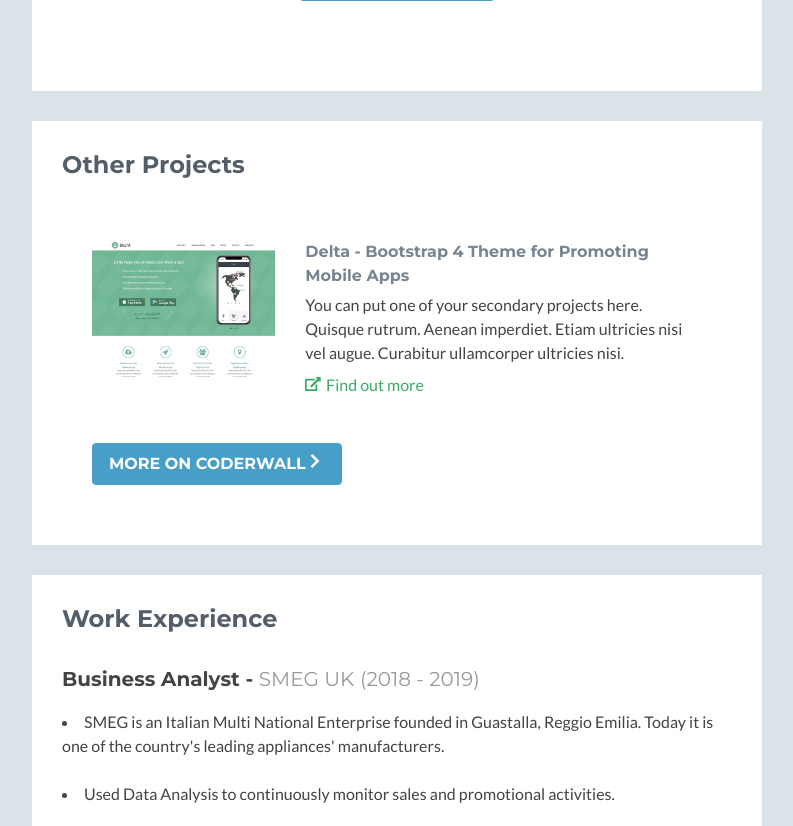
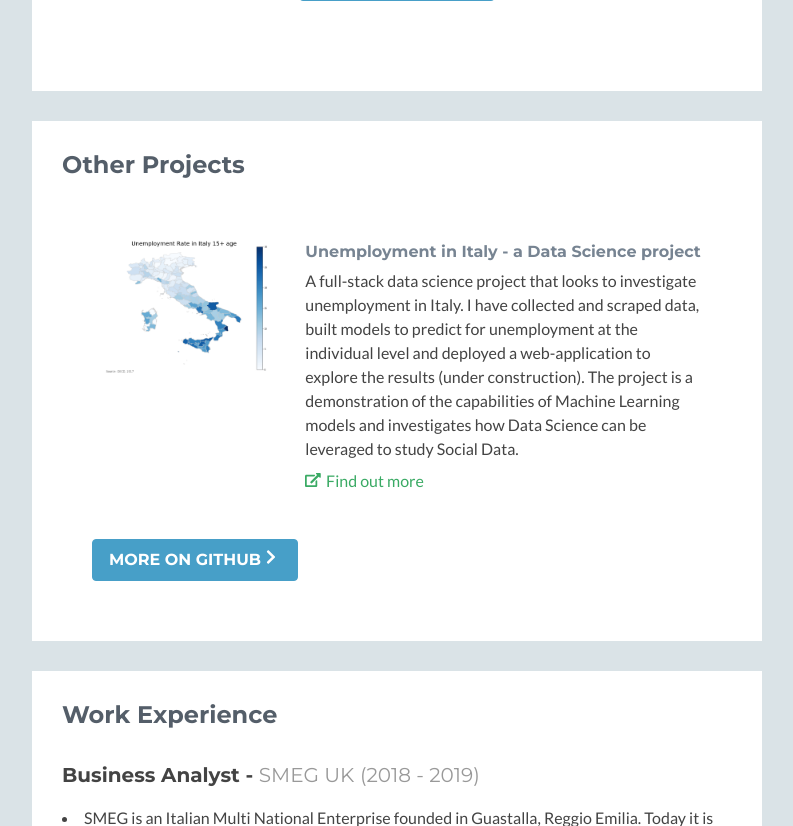
Before and after one commit to Attol8/JacopoAttolini, a Flask app: page / in a window 1280 px wide. Shown: the part 2368-3194 px from the top of the page, without its empty margins (53-846 px from the left). Run offline with Flask 2, Linux system fonts and the light colour scheme; some libraries are stand-ins or nearby versions.

Commit message:
added unemployment project

```diff
--- a/templates/index.html
+++ b/templates/index.html
@@ -134,17 +134,19 @@
                                 <div class="content">
                                     <div class="item row">
                                         <a class="col-md-4 col-12" href="https://themes.3rdwavemedia.com/bootstrap-templates/startup/delta-bootstrap-theme-for-mobile-apps/" target="_blank">
-                                            <img class="img-fluid project-image" src="static/assets/images/projects/project-5.png" alt="project name" />
+                                            <img class="img-fluid project-image" src="static/assets/images/unemployment.png" alt="project name" />
                                         </a>
                                         <div class="desc col-md-8 col-12">
-                                            <h3 class="title"><a href="https://themes.3rdwavemedia.com/bootstrap-templates/startup/delta-bootstrap-theme-for-mobile-apps/" target="_blank">Delta - Bootstrap 4 Theme for Promoting Mobile Apps</a></h3>
-                                            <p class="mb-2"> You can put one of your secondary projects here. Quisque rutrum. Aenean imperdiet. Etiam ultricies nisi vel augue. Curabitur ullamcorper ultricies nisi.</p>
+                                            <h3 class="title"><a href="https://themes.3rdwavemedia.com/bootstrap-templates/startup/delta-bootstrap-theme-for-mobile-apps/" target="_blank">Unemployment in Italy - a Data Science project</a></h3>
+                                            <p class="mb-2"> A full-stack data science project that looks to investigate unemployment in Italy. I have collected and scraped data, built models to predict for unemployment at the individual level
+                                                and deployed a web-application to explore the results (under construction). The project is a demonstration of the capabilities of Machine Learning models and investigates how Data Science can be leveraged to study Social Data.
+                                            </p>
                                             <p><a class="more-link" href="https://themes.3rdwavemedia.com/bootstrap-templates/startup/delta-bootstrap-theme-for-mobile-apps/" target="_blank"><i class="fas fa-external-link-alt"></i>Find out more</a></p>
                                         </div>
                                         <!--//desc-->
                                     </div>
                                     <!--//item-->
-                            <a class="btn btn-cta-secondary" href="#">More on CoderWall <i class="fas fa-chevron-right"></i></a>
+                            <a class="btn btn-cta-secondary" href="https://github.com/Attol8/Italy_Unemployment">More on Github <i class="fas fa-chevron-right"></i></a>
 
                         </div>
                         <!--//content-->
```
Also changed, not shown: static/assets/images/unemployment.png (added).
